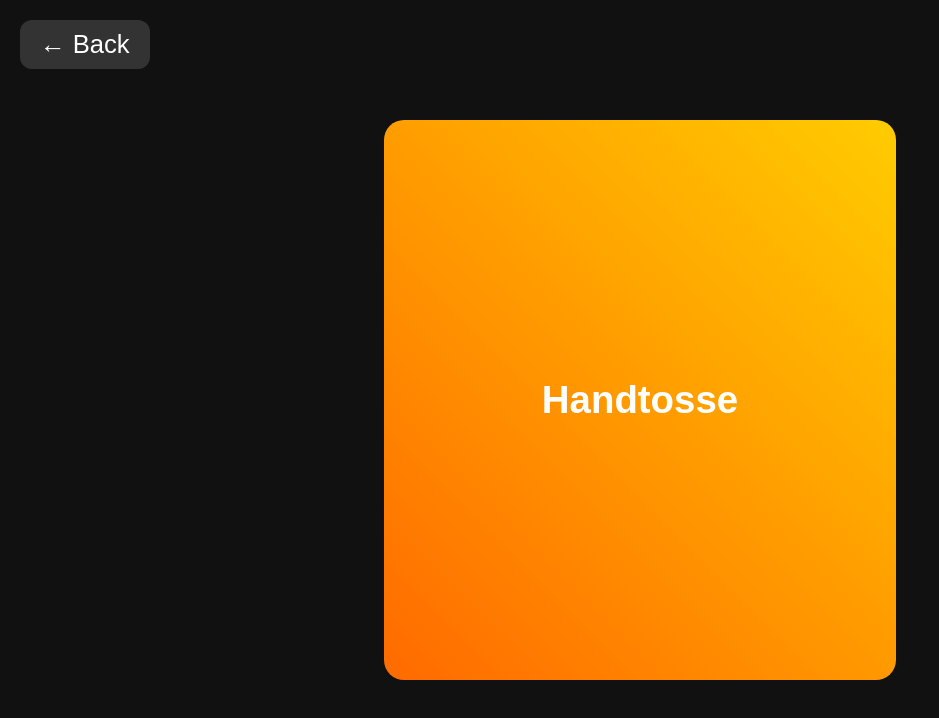
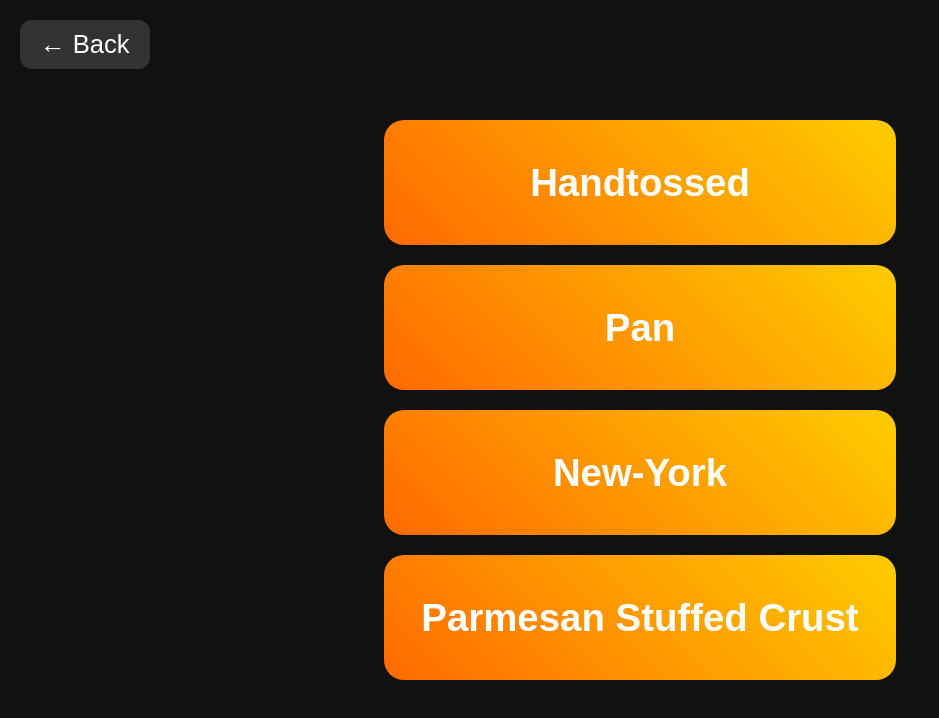
Before and after one commit to chrisk4700/menu-board, a plain HTML site: page dough.html in a window 1280 px wide. Shown: the whole page, without its empty margins (0-939 px from the left). Drawn offline with Linux system fonts and the light colour scheme.

Commit message:
Update all files

```diff
--- a/dough.html
+++ b/dough.html
@@ -61,4 +61,10 @@
   <a href="pizza.html" class="back">← Back</a>
 
   <div class="container">
-    <a href="handtossed.html" class="menu-box">Handtosse
+    <a href="handtossed.html" class="menu-box">Handtossed</a>
+    <a href="pan.html" class="menu-box">Pan</a>
+    <a href="newyork.html" class="menu-box">New-York</a>
+    <a href="parmesanstuffed.html" class="menu-box">Parmesan Stuffed Crust</a>
+  </div>
+</body>
+</html>
```
